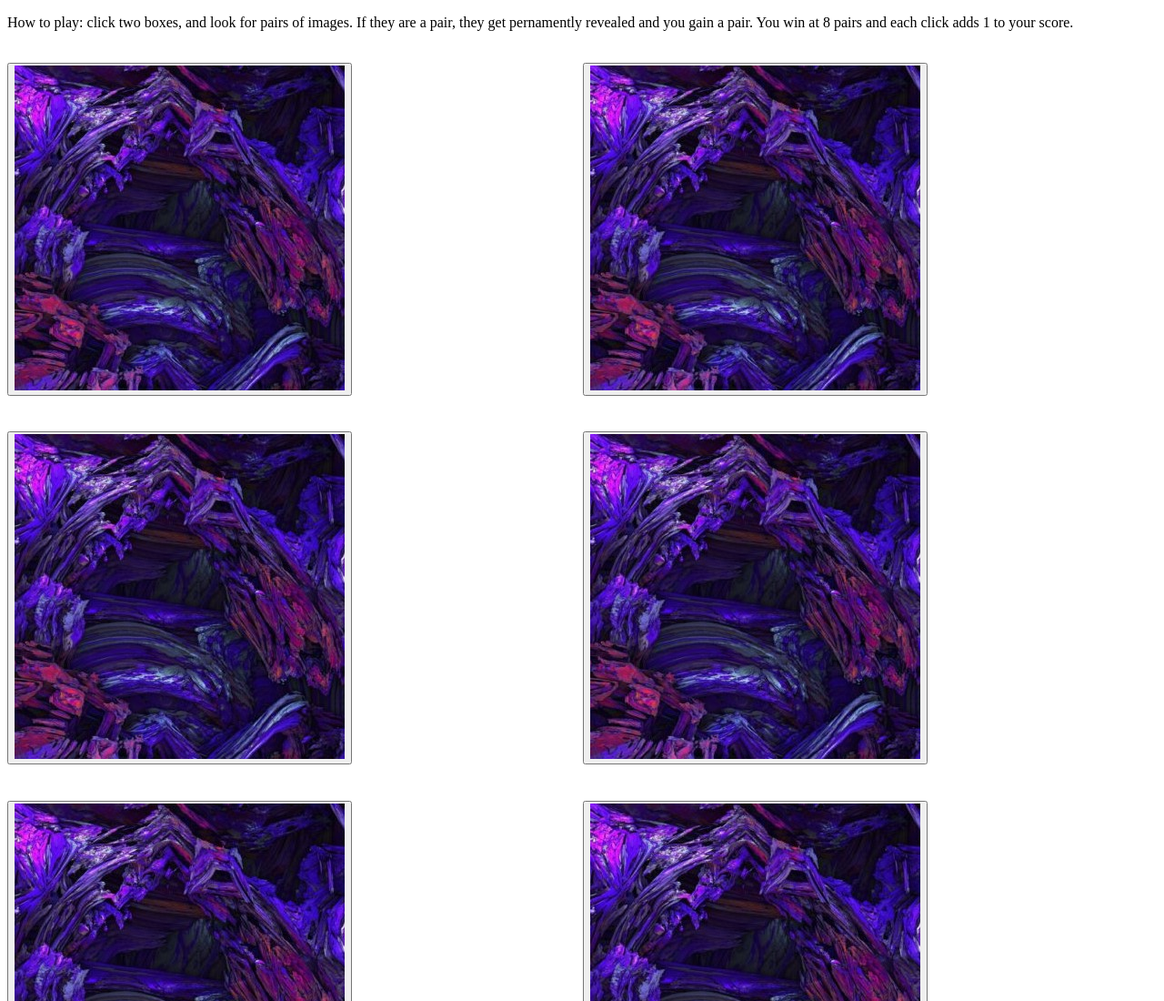
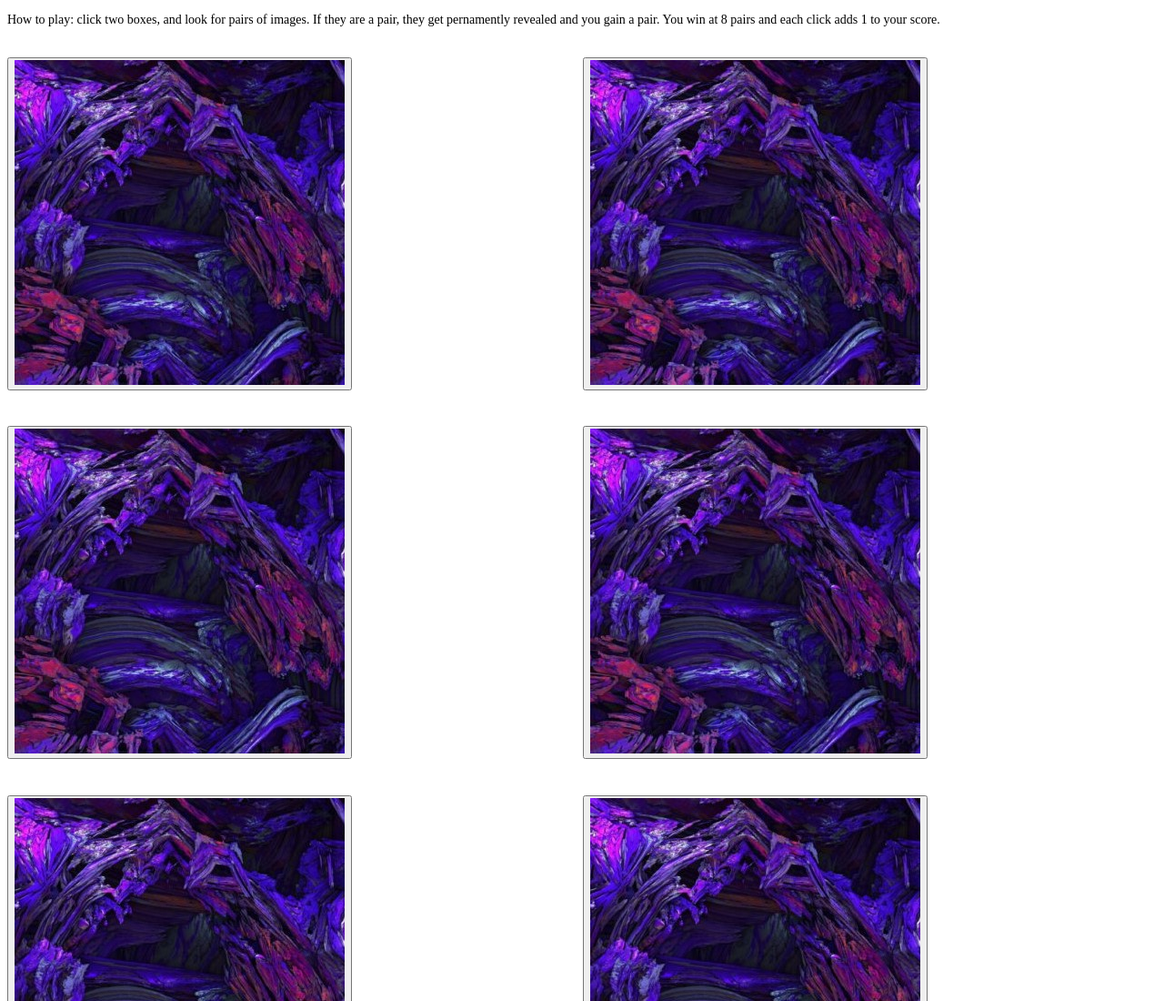
Before and after one commit to Yila-wen/Project2_MatchingGame, a plain HTML site: page index.html in a window 1280 px wide. Shown: the top 1100 px of the page at 91% size. Drawn offline with Linux system fonts and the light colour scheme.

Commit message:
Update index.html

```diff
--- a/index.html
+++ b/index.html
@@ -8,7 +8,7 @@
     <link rel="stylesheet" href="b.css">
 </head>
 <body onload = "initialize()">
-  <p>How to play:
+  <p id="help">How to play:
     click two boxes, and look for pairs of images. If they are a pair, they get pernamently revealed and you gain a pair. You win at 8 pairs and each click adds 1 to your score.
   </p>
     <div id="grid">
```
